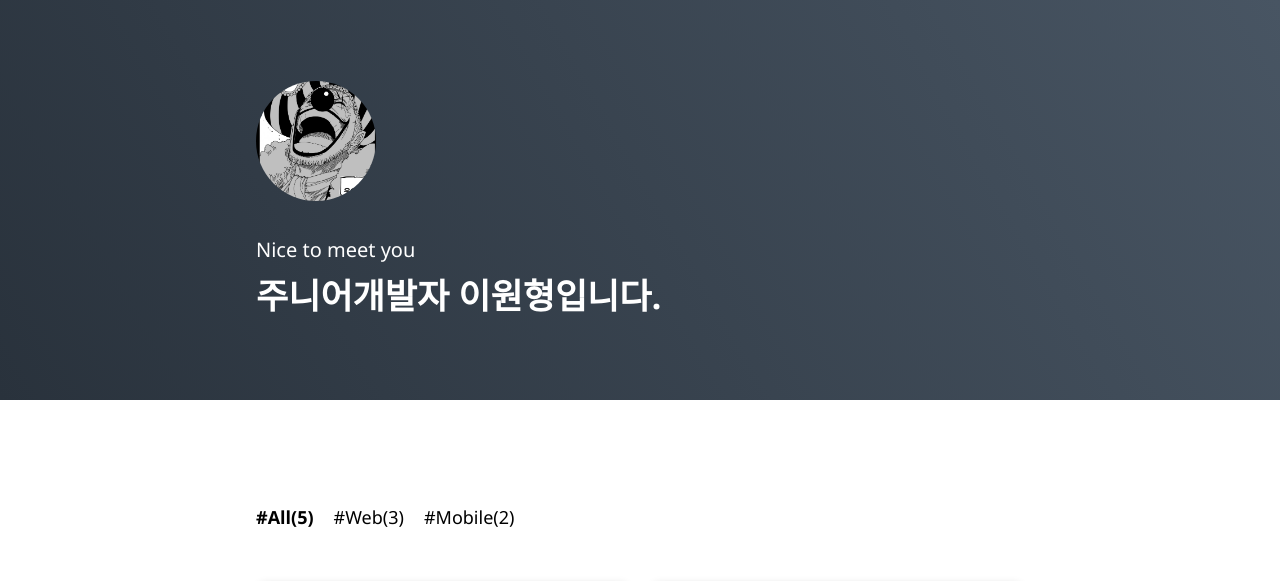
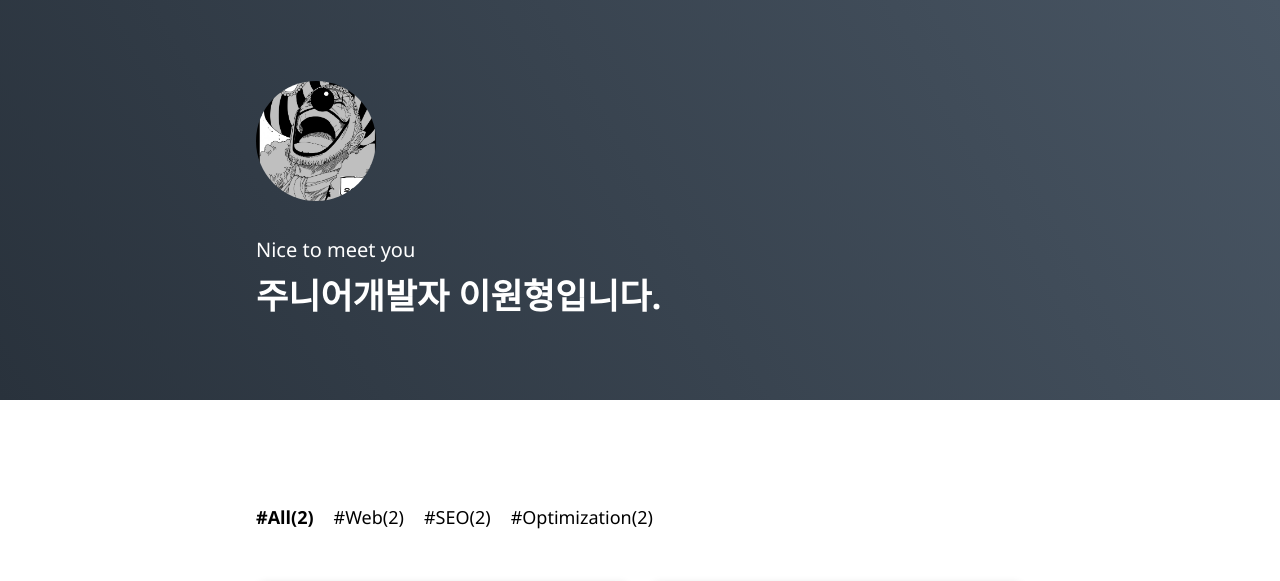
Before and after one commit to WonhyeongLee/WonhyeongLee.github.io, a Gatsby site: page / in a window 1280 px wide. Shown: the top 581 px of the page. Built offline with nearby package versions, Linux system fonts and the light colour scheme; Gatsby itself is replaced by a stand-in of ours.

Commit message:
:sparkles: 게시글작성 시 설정한 카테고리별로 카테고리목록에 추가되는 기능 구현

```diff
--- a/src/components/main/CategoryList.tsx
+++ b/src/components/main/CategoryList.tsx
@@ -2,7 +2,7 @@ import React, { ReactNode } from 'react'
 import styled from '@emotion/styled'
 import { Link } from 'gatsby'
 
-type CategoryListProps = {
+export type CategoryListProps = {
   selectedCategory: string
   categoryList: {
     [key: string]: number
--- a/src/components/main/postList/PostList.tsx
+++ b/src/components/main/postList/PostList.tsx
@@ -1,17 +1,32 @@
-import React from 'react'
+import React, { useMemo } from 'react'
 import { PostListWrapper } from './PostList.style'
 import PostItem from 'components/main/postItem/PostItem'
 import { PostListItemType } from 'types/PostItem.types'
 
 // 기존에 정의했던 PostListItemType 삭제
 type PostListProps = {
+  selectedCategory: string
   posts: PostListItemType[]
 }
 
-const PostList: React.FC<PostListProps> = ({ posts }) => {
+const PostList: React.FC<PostListProps> = ({ selectedCategory, posts }) => {
+  const postListData = useMemo(
+    () =>
+      posts.filter(
+        ({
+          node: {
+            frontmatter: { categories },
+          },
+        }: PostListItemType) =>
+          selectedCategory !== 'All'
+            ? categories.includes(selectedCategory)
+            : true,
+      ),
+    [selectedCategory],
+  )
   return (
     <PostListWrapper>
-      {posts.map(({ node: { id, frontmatter } }: PostListItemType) => (
+      {postListData.map(({ node: { id, frontmatter } }: PostListItemType) => (
         <PostItem {...frontmatter} link="https://www.google.co.kr/" key={id} />
       ))}
     </PostListWrapper>
--- a/src/pages/index.tsx
+++ b/src/pages/index.tsx
@@ -1,4 +1,4 @@
-import React from 'react'
+import React, { useMemo } from 'react'
 import { graphql } from 'gatsby'
 import styled from '@emotion/styled'
 import GlobalStyle from 'components/common/GlobalStyle'
@@ -9,11 +9,6 @@ import PostList from 'components/main/postList/PostList'
 import { PostListItemType } from 'types/PostItem.types'
 import { IGatsbyImageData } from 'gatsby-plugin-image'
 import queryString, { ParsedQuery } from 'query-string'
-const CATEGORY_LIST = {
-  All: 5,
-  Web: 3,
-  Mobile: 2,
-}
 
 type IndexPageProps = {
   location: {
@@ -49,15 +44,40 @@ const IndexPage: React.FC<IndexPageProps> = function ({
     typeof parsed.category !== 'string' || !parsed.category
       ? 'All'
       : parsed.category
+
+  const categoryList = useMemo(
+    () =>
+      edges.reduce(
+        (
+          list: CategoryListProps['categoryList'],
+          {
+            node: {
+              frontmatter: { categories },
+            },
+          }: PostType,
+        ) => {
+          categories.forEach(category => {
+            if (list[category] === undefined) list[category] = 1
+            else list[category]++
+          })
+
+          list['All']++
+
+          return list
+        },
+        { All: 0 },
+      ),
+    [],
+  )
   return (
     <Container>
       <GlobalStyle />
       <Introduction profileImage={gatsbyImageData} />
       <CategoryList
         selectedCategory={selectedCategory}
-        categoryList={CATEGORY_LIST}
+        categoryList={categoryList}
       />
-      <PostList posts={edges} />
+      <PostList selectedCategory={selectedCategory} posts={edges} />
       <Footer />
     </Container>
   )
```
